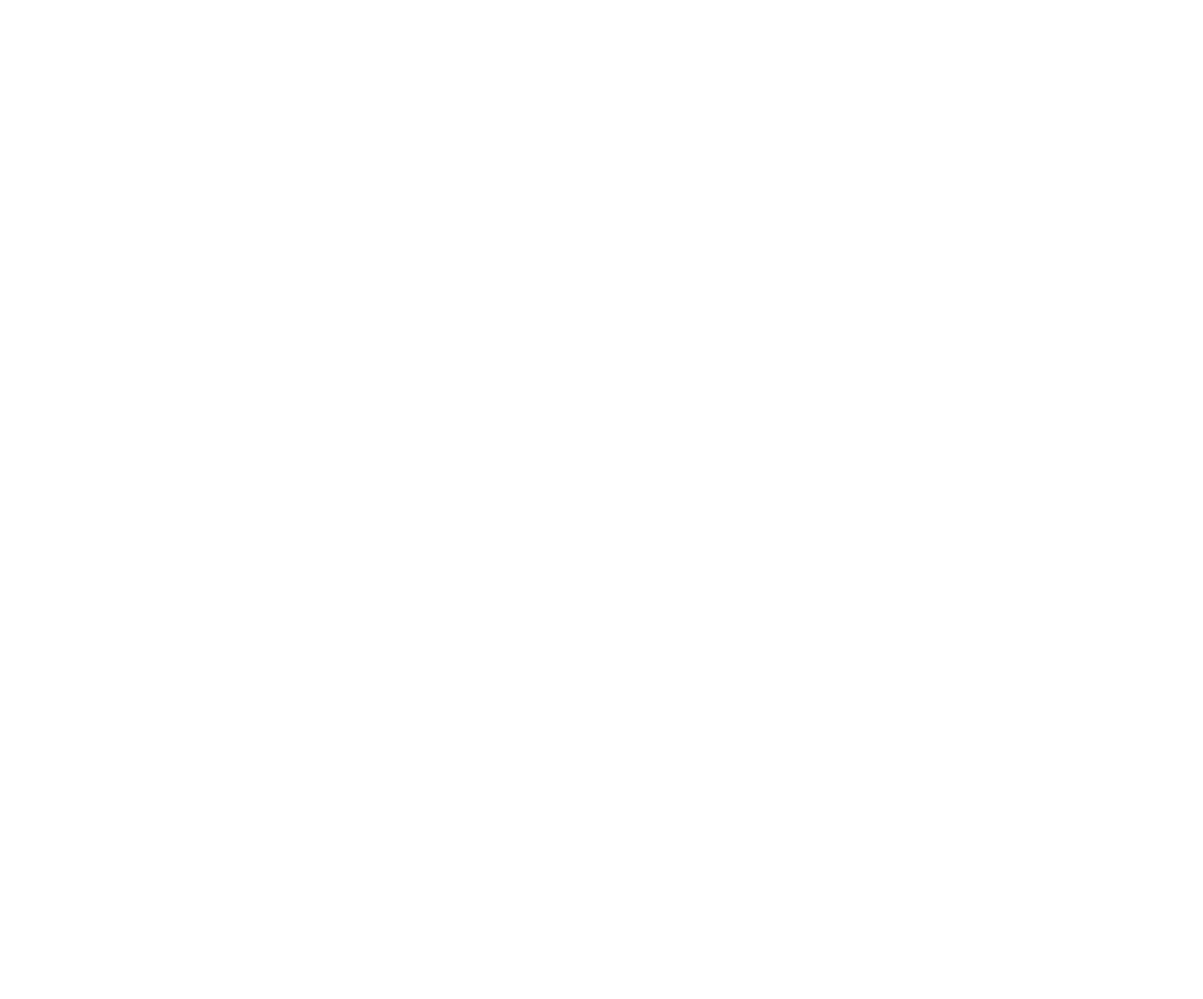
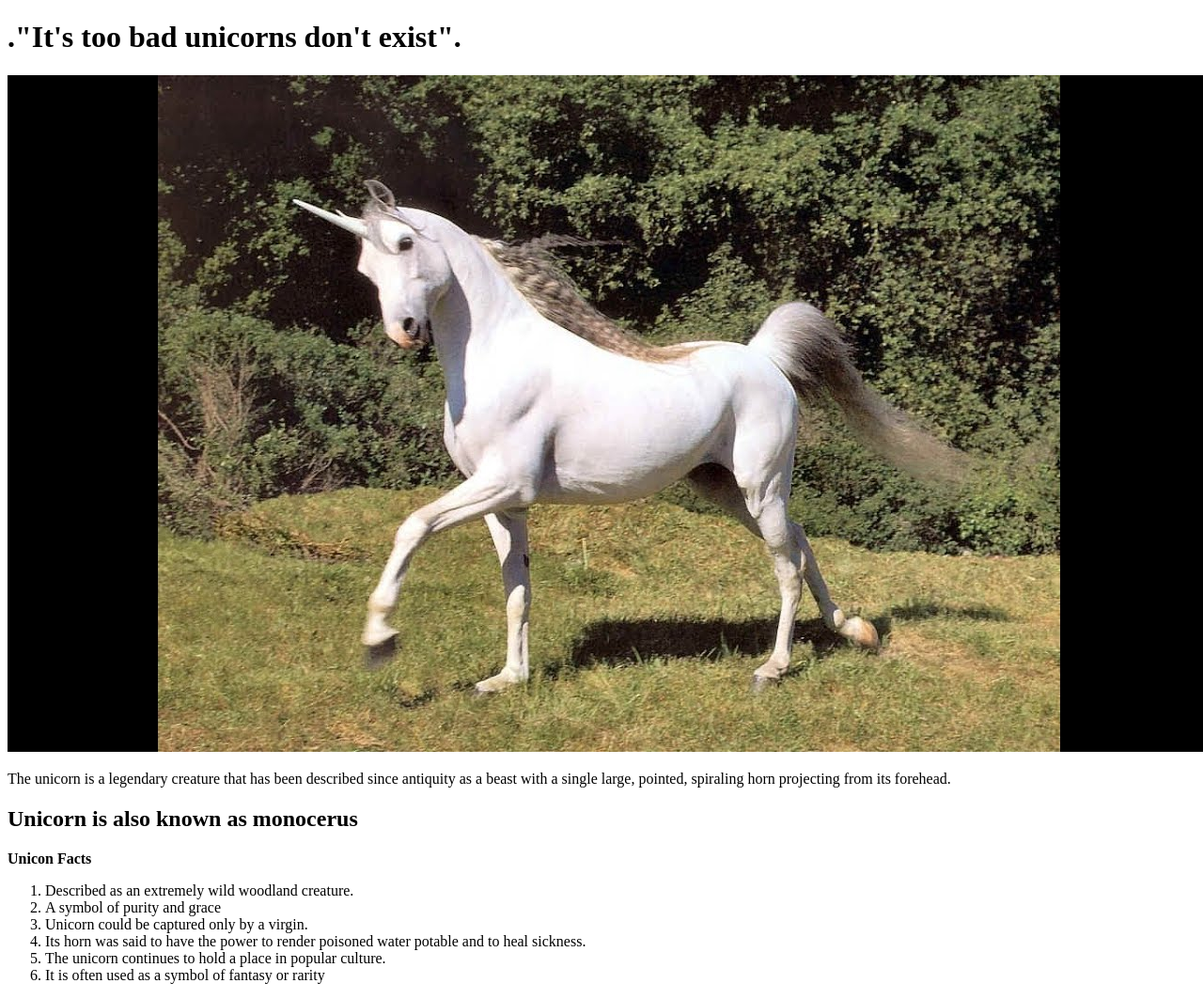
Before and after one commit to angels101/gh-pages, a plain HTML site: page my-favorite-things.html in a window 1280 px wide. Shown: the whole page at 94% size. Before the commit the page ends 800 px from the top, so only its background shows below. Drawn offline with Linux system fonts and the light colour scheme.

Commit message:
new changes

```diff
--- a/my-favorite-things.html
+++ b/my-favorite-things.html
@@ -1,9 +1,23 @@
+
     <!DOCTYPE html>
     <html>
         <head>
-        <title>My favorite Pet</title>
+            <title>my favourite imaginary pet</title>
         </head>
         <body>
-        <a href=""
+            <h1>."It's too bad unicorns don't exist".</h1>
+            <img src="images/unicorn.jpg" alt="unicorn">
+            <p>The unicorn is a legendary creature that has been described since antiquity as a beast with
+                a single large, pointed, spiraling horn projecting from its forehead. </p>
+            <h2>Unicorn is also known as monocerus</h2>
+            <P><strong>Unicon Facts </strong></p>
+            <ol>
+                <li> Described as an extremely wild woodland creature. </li>
+                <li> A symbol of purity and grace </li>
+                <li> Unicorn could be captured only by a virgin.</li>
+                <li> Its horn was said to have the power to render poisoned water potable and to heal sickness.</li>
+                <li> The unicorn continues to hold a place in popular culture.</li>
+                <li>  It is often used as a symbol of fantasy or rarity </li>
+            </ol>
         </body>
 </html>
```
Also changed, not shown: index.html (+0 -1 lines). Lines whose indentation alone changed are shown as unchanged.
